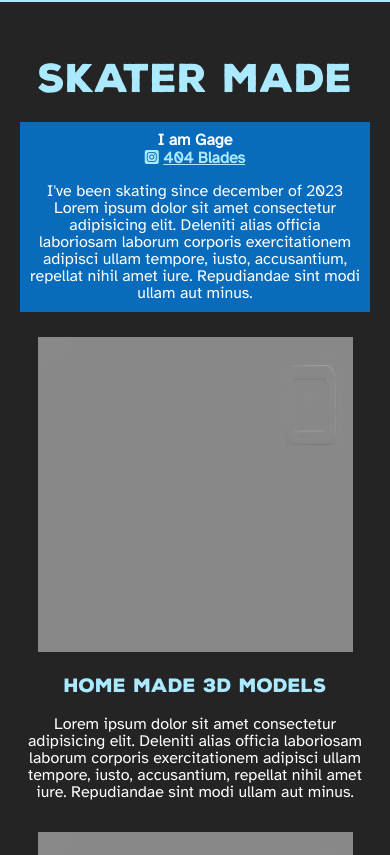
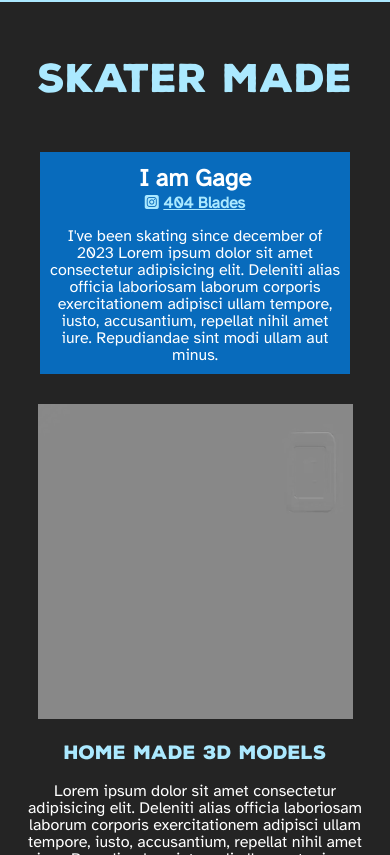
Before and after one commit to Gage-Lieble/404-shop, a plain HTML site: page index.html in a window 390 px wide. Shown: the part 3300-4155 px from the top of the page. Drawn offline with Linux system fonts and the light colour scheme.

Commit message:
viewing on mobile

```diff
--- a/index.html
+++ b/index.html
@@ -65,7 +65,7 @@
     <section id="about-wrap">
     <h2 id="about-title">Skater Made</h2>
     <div id="about-socials">
-        <h4>I am Gage</h4>
+        <h4 id="about-name">I am Gage</h4>
         <h4><i class="fa-brands fa-square-instagram social-icon"></i> <a href="https://www.instagram.com/404_blades/">404 Blades</a></h4>
         <p>I've been skating since december of 2023 Lorem ipsum dolor sit amet consectetur adipisicing elit. Deleniti alias officia laboriosam laborum corporis exercitationem adipisci ullam tempore, iusto, accusantium, repellat nihil amet iure. Repudiandae sint modi ullam aut minus.</p>
     </div>
--- a/style.css
+++ b/style.css
@@ -58,7 +58,7 @@ h2,h3{
 
 #hero-title{
     position: absolute;
-    bottom: 0;
+    bottom: 5%;
     text-align: center;
     width: 100vw;
     color: #abe9ff;
@@ -144,7 +144,7 @@ h2,h3{
 #about-title{
     text-align: center;
     font-size: 10vw;
-    margin-bottom: 0;
+    margin-bottom: 30px;
 }
 
 #about-socials{
@@ -153,11 +153,16 @@ h2,h3{
     justify-content: center;
     background-color: #086bbc;
     padding: 10px;
-    margin: 20px 0px 25px 0px;
+    margin: 20px 20px 30px 20px;
 }
 #about-socials>h4{
     margin: 0;
     text-align: center;
+}
+
+#about-name{
+    font-size: 1.5rem;
+    padding: 5px 0px 2px ;
 }
 
 #about-socials>h4>a{
```
